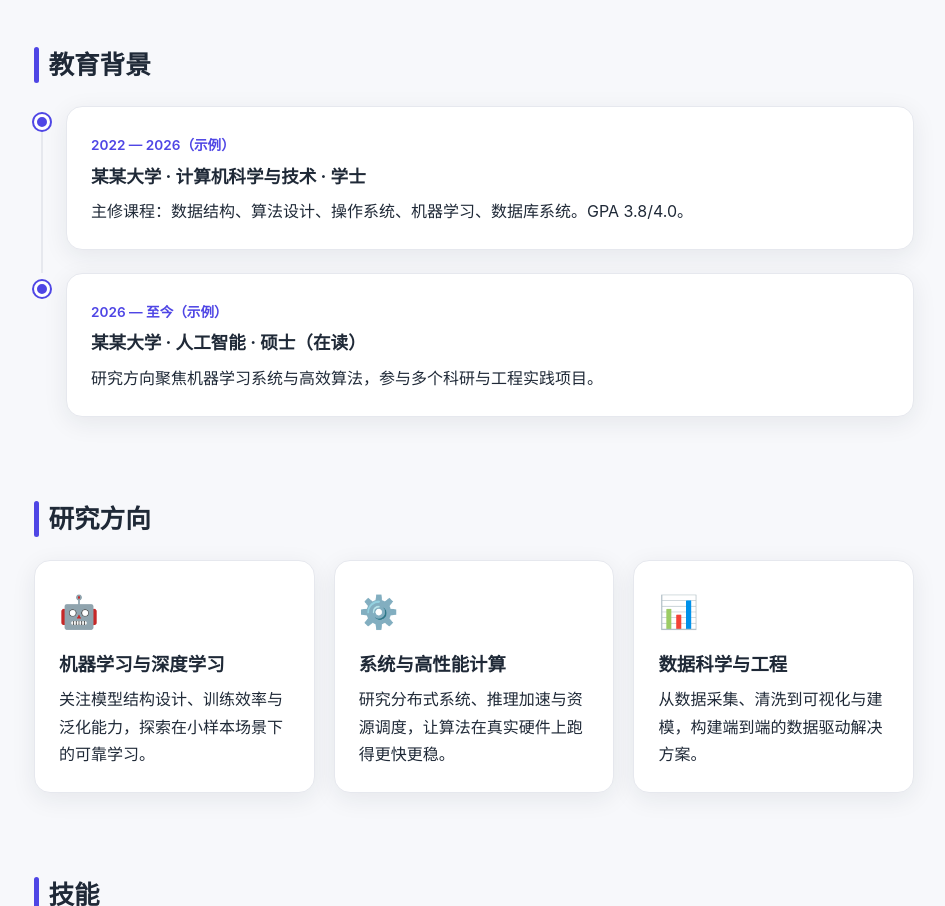
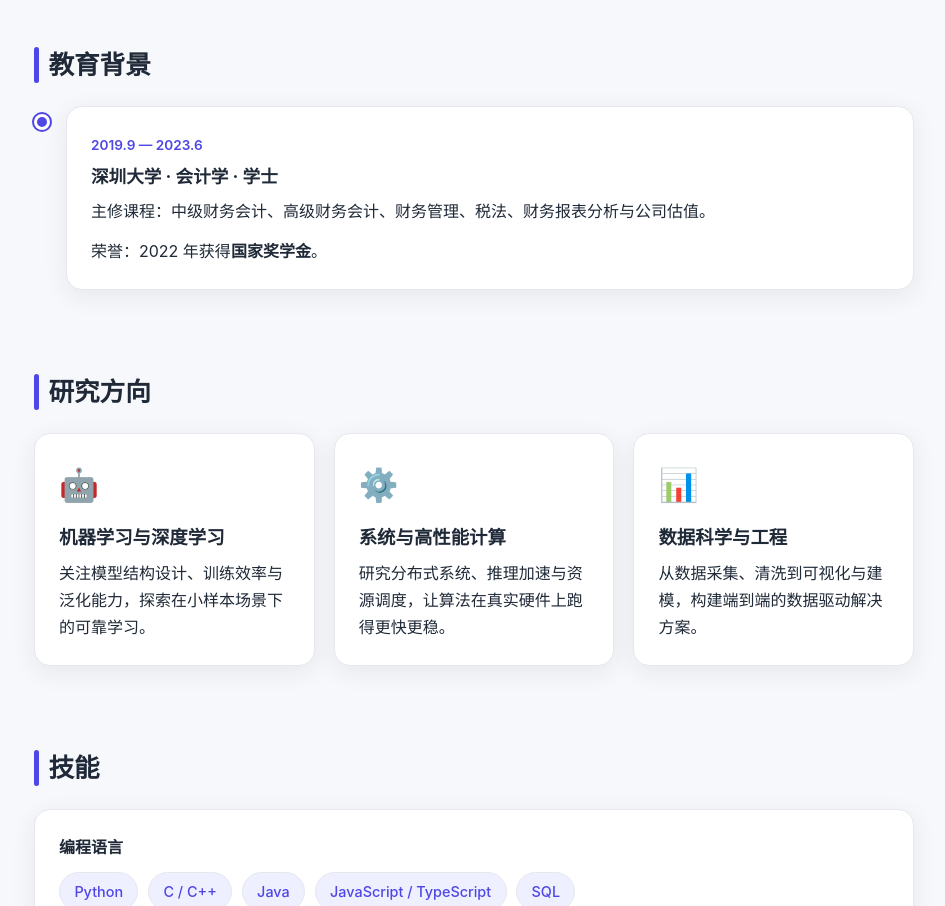
Before and after one commit to liushucheng111/liushucheng111.github.io, a plain HTML site: page index.html in a window 1280 px wide. Shown: the part 899-1805 px from the top of the page, without its empty margins (166-1111 px from the left). Drawn offline with Linux system fonts and the light colour scheme.

Commit message:
Update education background

```diff
--- a/index.html
+++ b/index.html
@@ -68,17 +68,10 @@
         <div class="timeline__item">
           <div class="timeline__dot"></div>
           <div class="timeline__content card">
-            <span class="timeline__date">2022 — 2026（示例）</span>
-            <h3>某某大学 · 计算机科学与技术 · 学士</h3>
-            <p>主修课程：数据结构、算法设计、操作系统、机器学习、数据库系统。GPA 3.8/4.0。</p>
-          </div>
-        </div>
-        <div class="timeline__item">
-          <div class="timeline__dot"></div>
-          <div class="timeline__content card">
-            <span class="timeline__date">2026 — 至今（示例）</span>
-            <h3>某某大学 · 人工智能 · 硕士（在读）</h3>
-            <p>研究方向聚焦机器学习系统与高效算法，参与多个科研与工程实践项目。</p>
+            <span class="timeline__date">2019.9 — 2023.6</span>
+            <h3>深圳大学 · 会计学 · 学士</h3>
+            <p>主修课程：中级财务会计、高级财务会计、财务管理、税法、财务报表分析与公司估值。</p>
+            <p>荣誉：2022 年获得<strong>国家奖学金</strong>。</p>
           </div>
         </div>
       </div>
```
